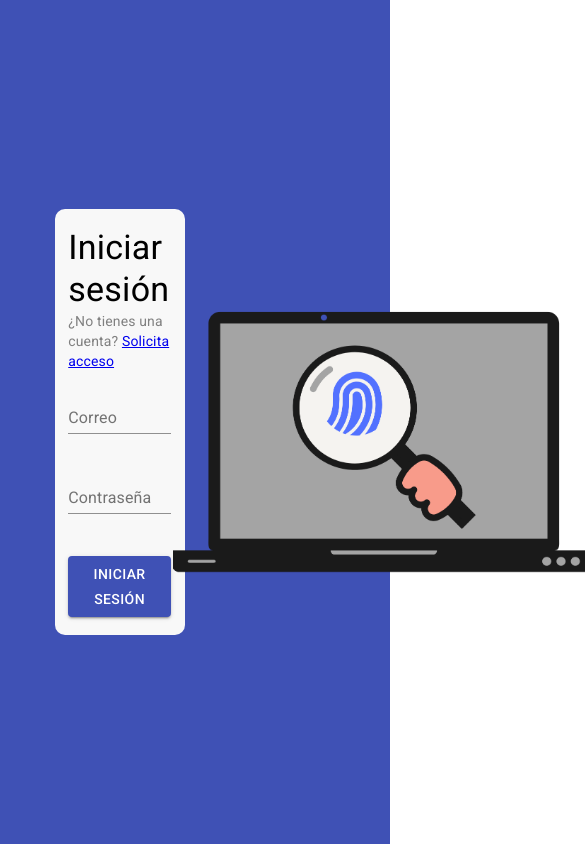
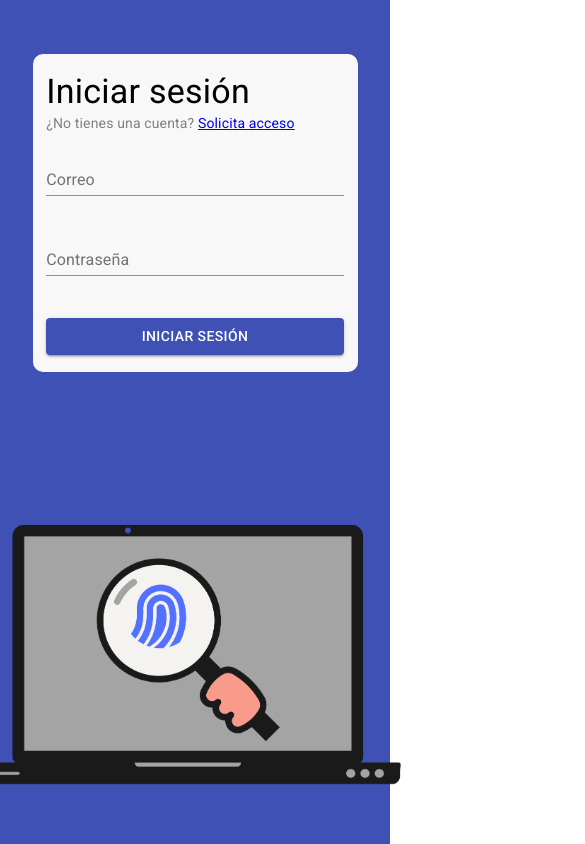
Before and after one commit to FernandoRdgzRob/verificacion_huella, a React (Create React App) app in the folder frontend/: page / in a window 390 px wide. Shown: the whole page, 585 px wide, since content can reach past the window. Built offline with nearby package versions, Linux system fonts and the light colour scheme.

Commit message:
Modificacion en ventana Login para hacerla responsiva

```diff
--- a/frontend/src/components/Login/Login.js
+++ b/frontend/src/components/Login/Login.js
@@ -68,7 +68,7 @@ const Login = (props) => {
 
   return (
     <Grid className={classes.parentGrid} container alignItems='center' justifyContent='center'>
-      <Grid className={classes.loginGrid} item xs={4}>
+      <Grid className={classes.loginGrid} item xs={10} md={4}>
         <div style={{ marginBottom: 15 }}>
           <Typography component='h1' variant='h4'>Iniciar sesión</Typography>
           <Typography style={{ color: 'gray' }} variant='body2'>
@@ -81,7 +81,7 @@ const Login = (props) => {
           onSubmit={onSubmit}
         />
       </Grid>
-      <Grid className={classes.loginImage} item xs={5}>
+      <Grid className={classes.loginImage} item xs={10} md={5} justifyContent='center'>
         <img width='425' src={loginPicture} alt='Detección de huellas' />
       </Grid>
     </Grid>
```
